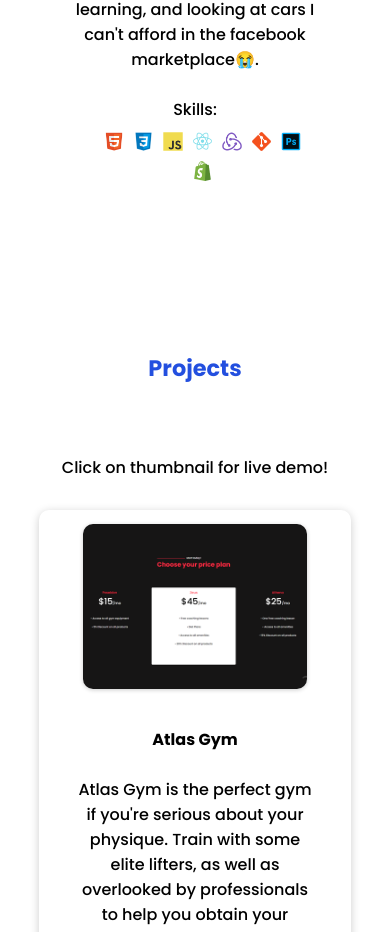
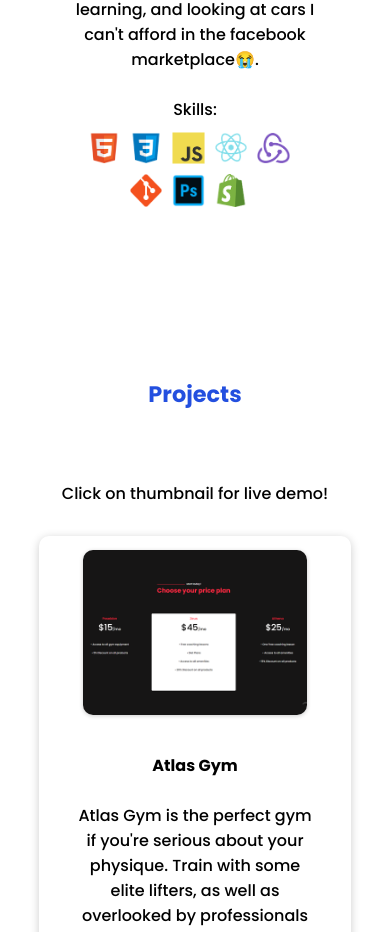
Before and after one commit to RonzyOnOF/portfolio, a React (Vite) app: page / in a window 390 px wide. Shown: the part 1453-2385 px from the top of the page. Built offline with nearby package versions, Linux system fonts and the light colour scheme.

Commit message:
center mobile navbar text and make skills icon bigger

```diff
--- a/src/components/coverPage/CoverPage.jsx
+++ b/src/components/coverPage/CoverPage.jsx
@@ -10,7 +10,7 @@ export const CoverPage = () => {
                     <h3>Hello, I'm</h3>
                     <p id={styles.name}>Jonathan Santos</p>
                     <p id={styles.typewriter}>A<Typewriter
-                        words={[' Web Content Editor', ' Web Developer']}
+                        words={[' Web Developer']}
                         loop={0 | false}
                         deleteSpeed={100}
                         />
--- a/src/components/icons/Icons.module.css
+++ b/src/components/icons/Icons.module.css
@@ -6,11 +6,13 @@
     width: 80%;
     justify-content: center;
     padding-left: 15px;
+    margin-top: 5px;
+    margin-left: 22px;
 }
 
 
 .iconsContainer img {
-    width: 7%;
+    width: 8%;
     height: auto;
 }
 
@@ -18,8 +20,7 @@
 @media screen and (max-width: 850px) {
 
     .iconsContainer img {
-        width: 9%;
-
+        width: 10%;
     }
 
     .iconsContainer {
@@ -28,3 +29,14 @@
         margin: 10px auto;
     }
 }
+
+@media screen and (max-width: 425px) {
+
+    .iconsContainer img {
+        width: 15%;
+    }
+
+    .iconsContainer {
+        margin-left: 15px;
+    }
+}
--- a/src/components/navbar/Navbar.module.css
+++ b/src/components/navbar/Navbar.module.css
@@ -62,7 +62,6 @@ a:hover {
     .navBar {
         flex-direction: column;
         align-items: flex-start;
-
     }
 
     .listActive {
@@ -75,6 +74,7 @@ a:hover {
         text-align: center;
         color: black;
         position: relative;
+        left: 6%;
     }
 
     .listActive {
```
